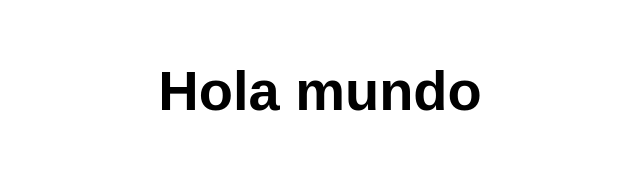
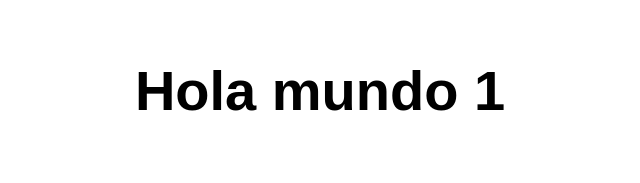
Before and after one commit to reyescortesjoseismael74-cloud/mi-primer-app-ismael, a website: page src/index.html in a window 1280 px wide. Shown: the whole page, without its empty margins (320-960 px from the left). Drawn offline with Linux system fonts and the light colour scheme.

Commit message:
//Etiquetas modificadas

```diff
--- a/src/index.html
+++ b/src/index.html
@@ -10,7 +10,7 @@
 
 <body>
   <main>
-    <h1>Hola mundo</h1>
+    <h1>Hola mundo 1</h1>
   </main>
 </body>
 
```
